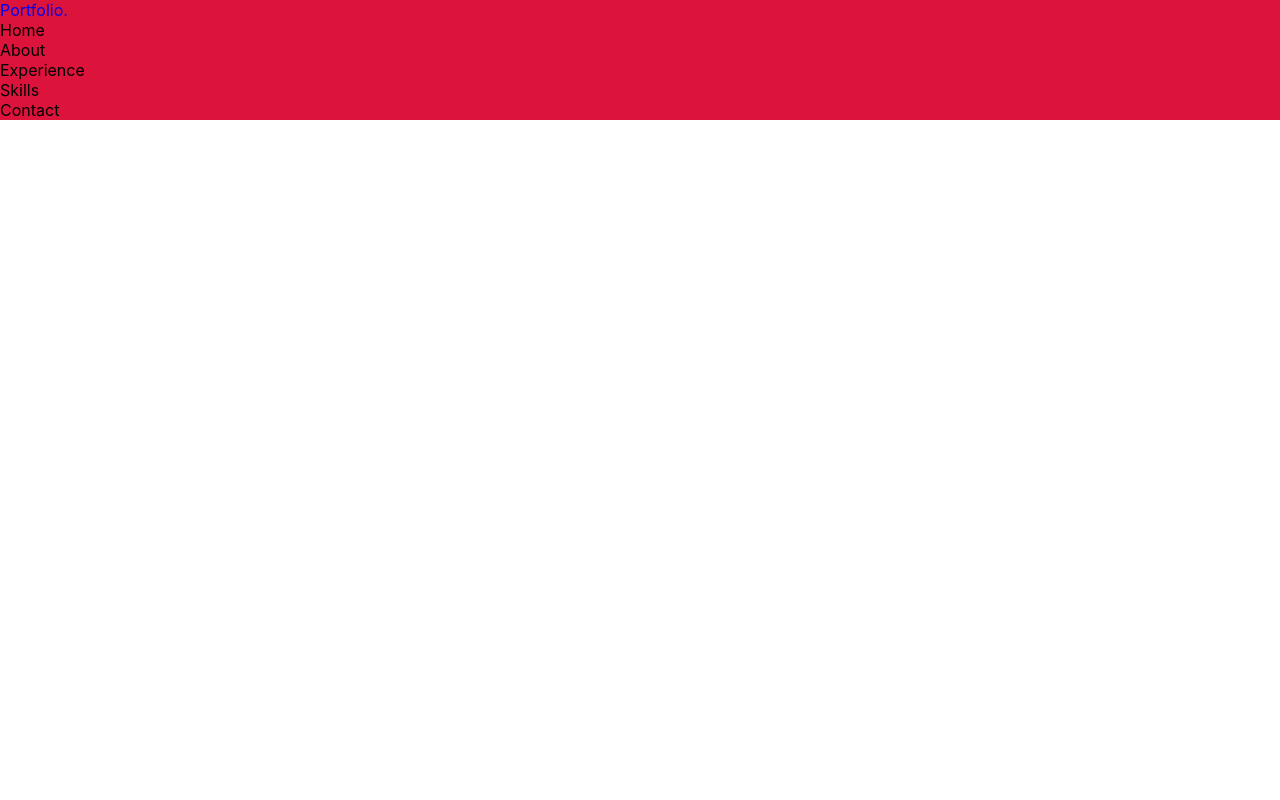
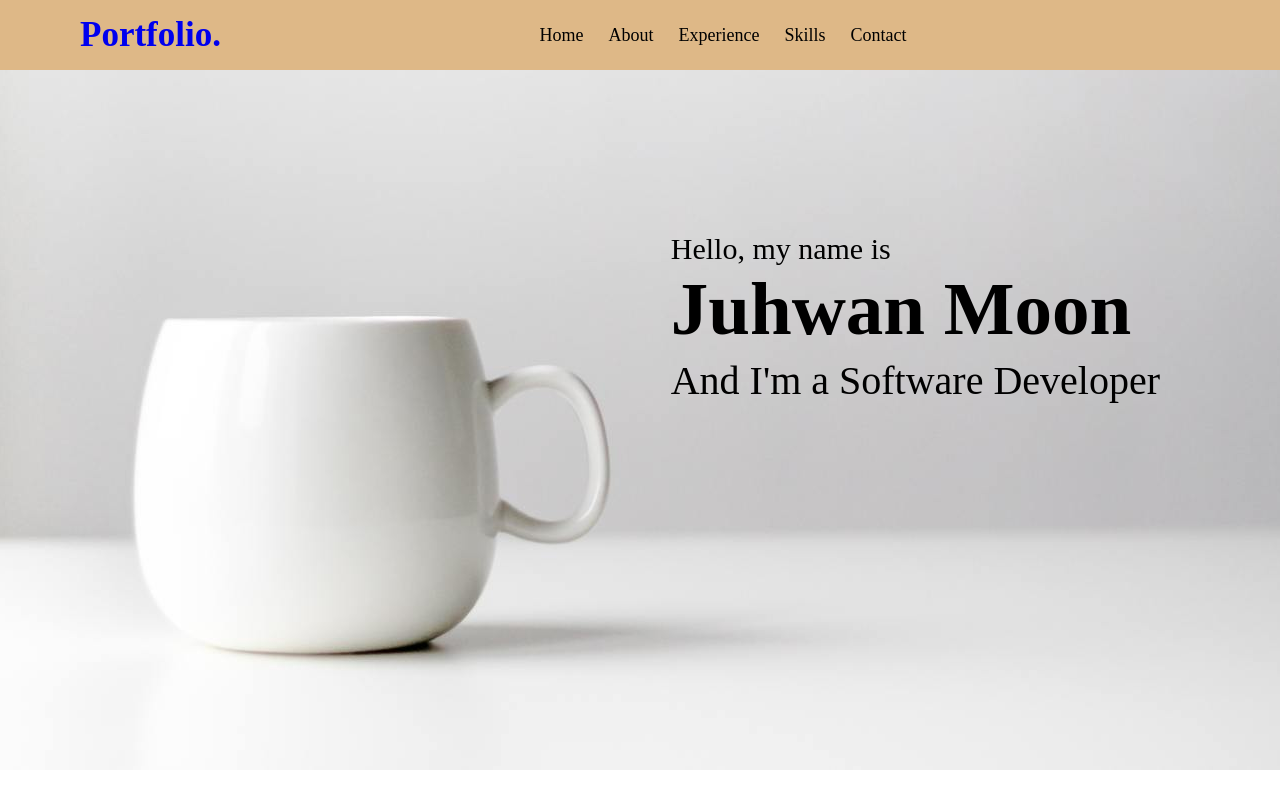
Before and after one commit to juhwan1014/Juhwan_Final_Portfolio, a React (Create React App) app: page / in a window 1280 px wide. Built offline with nearby package versions, Linux system fonts and the light colour scheme.

Commit message:
decorating header page

```diff
--- a/src/App.css
+++ b/src/App.css
@@ -7,13 +7,75 @@
     text-decoration: none;
 }
 
+.max-width{
+    max-width: 1300px;
+    padding: 0 80px;
+    margin: auto;
+}
+
 /*navbar Styling*/
 .navbar{
     position: fixed;
     width: 100%;
-    background-color: crimson;
+    padding: 15px 0;
+    background-color: burlywood;
+    font-family: 'Balsamiq';
+    /*배경화면 올리려고*/
+    margin-top: 20vh;
+}
+
+.navbar .max-width{
+    display: flex;
+    align-items: center;
+    justify-content: space-between;
+}
+
+.navbar .logo{
+    color: black;
+    font-size: 35px;
+    font-weight: 900;
+}
+
+.navbar .menu li{
+    list-style: none;
+    display: inline-block ;
 }
 
 .navbar .menu li a{
     color: black;
+    font-size: 18px;
+    font-weight: 500;
+    margin-left: 25px;
 }
+
+/*header Styling*/
+
+.header{
+    display: flex;
+    background: url("./images/main.jpg") no-repeat center;
+    height: 120vh;
+    color: black;
+    min-height: 500px;
+    font-family: 'Balsamiq';
+     /*배경화면 올리려고*/
+     margin-top: -20vh;
+}
+
+.header .max-width{
+    margin: auto 40px auto auto;
+}
+
+.header .header-content .text_1{
+    font-size: 30px;
+}
+
+.header .header-content .text_2{
+    font-size: 75px;
+    font-weight: 900;
+
+    }
+
+.header .header-content .text_3{
+    font-size: 40px;
+    margin: 5px 0;
+        }
--- a/src/components/Header.js
+++ b/src/components/Header.js
@@ -1,12 +1,18 @@
 import React, { Component } from 'react';
 
 class Header extends Component {
-    state = {  }
+    state = {}
     render() {
         return (<div className='header'>
+            <div className="max-width">
+                <div className="header-content">
+                    <div className="text_1">Hello, my name is</div>
+                    <div className="text_2">Juhwan Moon</div>
+                    <div className="text_3">And I'm a <span>Software Developer</span></div>
 
-
-        </div>  );
+                </div>
+            </div>
+        </div>);
     }
 }
 
--- a/src/components/Navbar.js
+++ b/src/components/Navbar.js
@@ -1,6 +1,7 @@
 import React, { Component } from 'react';
 // import { Link, animateScroll as scroll } from "react-scroll";
 import $ from "jquery";
+import logo from '../images/logo_juhwan.png'
 // import { FaBars } from 'react-icons/fa';
 
 class Navbar extends Component {
@@ -30,8 +31,9 @@ class Navbar extends Component {
 
             <div className="max-width">
                 <div className="logo">
-                    <a href="#">Port<span>folio.</span></a>
+                <a href="#">Port<span>folio.</span></a>
                 </div>
+
             <ul className="menu">
 
                 <li><a href="#">Home</a></li>
```
